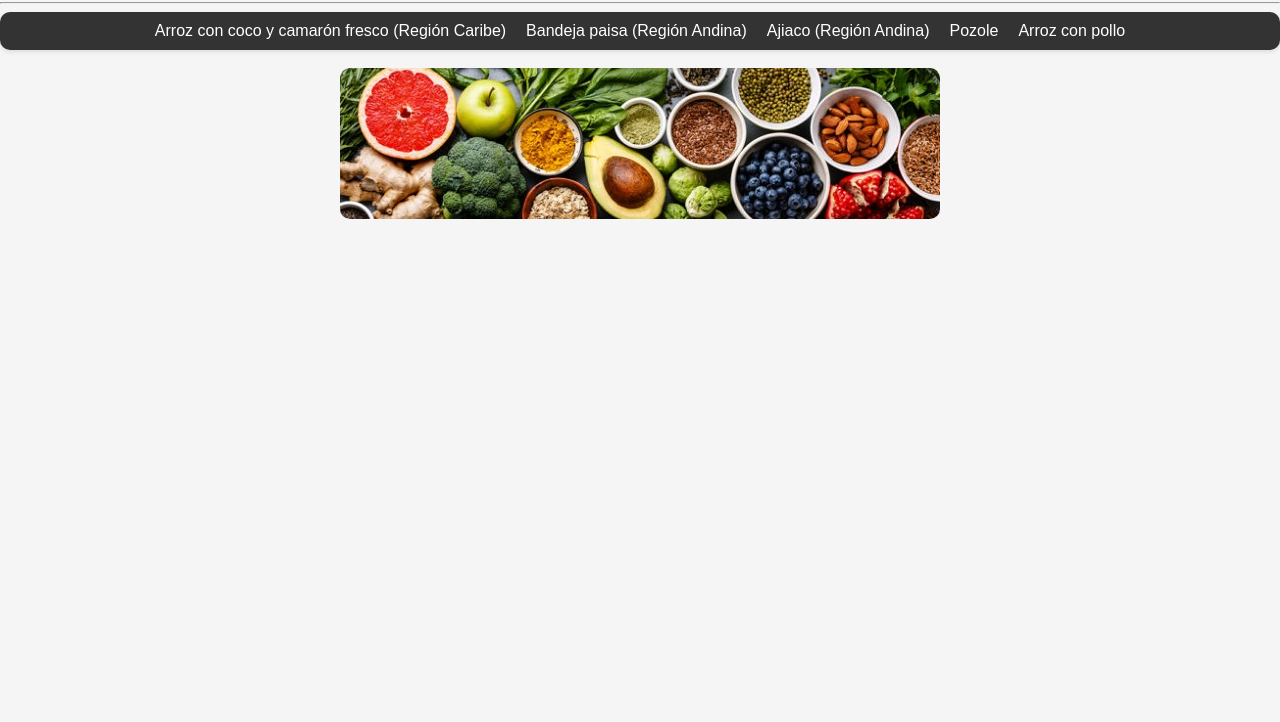
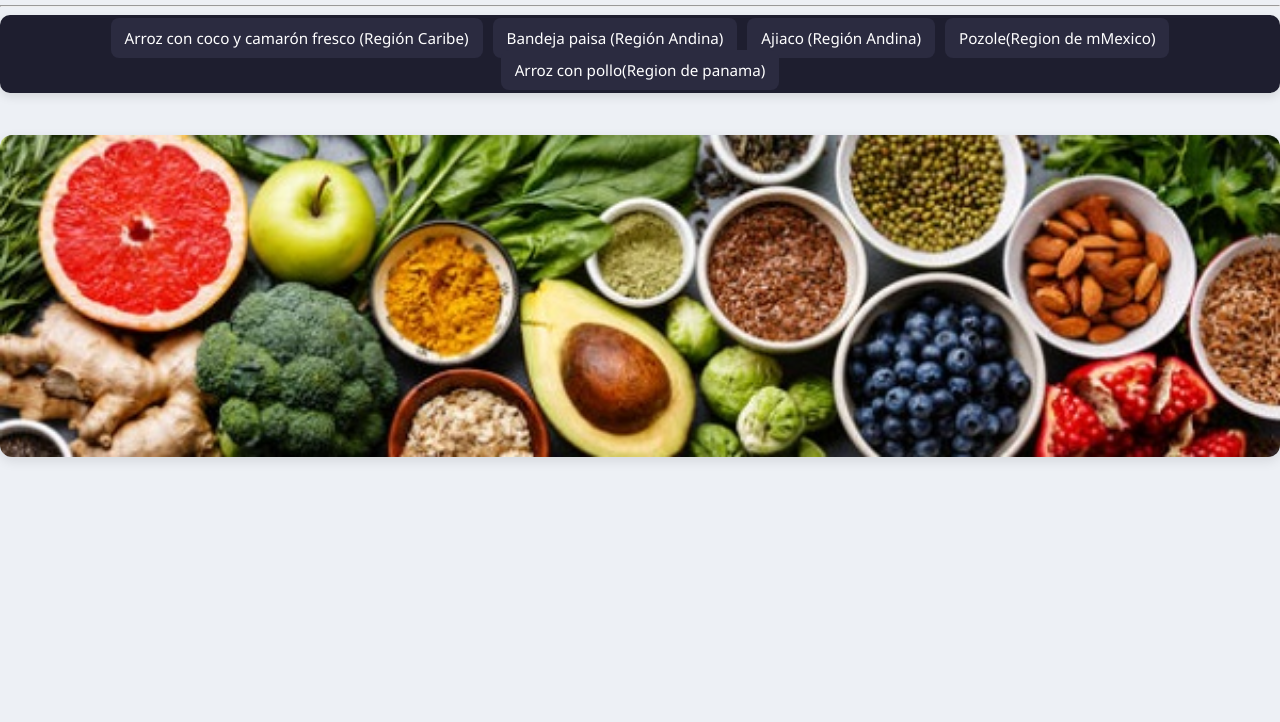
Before and after one commit to JoseGonzalez88/taller, a plain HTML site: page index.html in a window 1280 px wide. Shown: the part 78-800 px from the top of the page. Drawn offline with Linux system fonts and the light colour scheme.

Commit message:
remodelacion
cambios en el estilo y rutas

```diff
--- a/css/estilos.css
+++ b/css/estilos.css
@@ -1,34 +1,42 @@
 body {
-    font-family: Arial, sans-serif;
+    font-family: 'Segoe UI', sans-serif;
     margin: 0;
     padding: 0;
-    background-color: #f5f5f5; /* Color de fondo bonito */
+    background-color: #edf0f5;
+    color: #333;
 }
+
+h1 {
+    text-align: center;
+    color: #2c3e50;
+    font-size: 2rem;
+    margin: 20px 0;
+}
+
 .container {
-    max-width: 800px;
+    max-width: 1200px;
     margin: 0 auto;
+    padding: 0 20px;
     text-align: justify;
 }
 
-.banner img {
-    display: block;
-    margin: auto;
+/* NAVBAR */
+.navbar {
+    background-color: #1e1e2f;
+    padding: 12px 20px;
     border-radius: 10px;
     margin-bottom: 20px;
-}
-
-.navbar {
-    background-color: #333;
-    padding: 10px;
-    border-radius: 10px; /* Estilo de caja con bordes redondeados */
-    box-shadow: 0 2px 4px rgba(0, 0, 0, 0.1); /* Agrega una sombra suave */
+    box-shadow: 0 4px 10px rgba(0, 0, 0, 0.1);
 }
 
 .navbar ul {
-    list-style-type: none;
-    margin: 0 auto; /* Centra el navbar horizontalmente */
+    list-style: none;
+    display: flex;
+    flex-wrap: wrap;
+    justify-content: center;
+    margin: 0;
     padding: 0;
-    display: table;
+    gap: 10px;
 }
 
 .navbar li {
@@ -38,24 +46,24 @@ body {
 .navbar a {
     color: white;
     text-decoration: none;
-    padding: 10px;
+    background-color: #2b2b40;
+    padding: 10px 14px;
+    border-radius: 8px;
     transition: background-color 0.3s;
+    font-size: 0.95rem;
 }
 
 .navbar a:hover {
-    background-color: #555;
-    border-radius: 5px;
+    background-color: #44475a;
 }
 
-.box {
-    background-color: #f0f0f0;
-    border: 1px solid #ccc;
-    border-radius: 10px;
-    padding: 20px;
-    margin: 20px auto; /* Centra la caja horizontalmente */
-    max-width: 600px;
+/* BANNER */
+.banner img {
+    display: block;
+    margin: 0 auto 30px;
+    width: 100%;
+    max-height: 350px;
+    object-fit: cover;
+    border-radius: 12px;
+    box-shadow: 0 4px 12px rgba(0,0,0,0.1);
 }
-
-h1 {
-    text-align: center;
-}
--- a/index.html
+++ b/index.html
@@ -14,8 +14,8 @@
             <li><a href="paginas/Colombia/ajiaco.html">Arroz con coco y camarón fresco (Región Caribe)</a></li>
             <li><a href="paginas/Colombia/bandeja_paisa.html">Bandeja paisa (Región Andina)</a></li>
             <li><a href="paginas/Colombia/ajiaco.html">Ajiaco (Región Andina)</a></li>
-            <li><a href="paginas/Mexico/pozole.html">Pozole</a></li>
-            <li><a href="paginas/Panama/arrozconpollo.html">Arroz con pollo</a></li>
+            <li><a href="paginas/Mexico/pozole.html">Pozole(Region de mMexico)</a></li>
+            <li><a href="paginas/Panama/arrozconpollo.html">Arroz con pollo(Region de panama)</a></li>
         </ul>
     </nav>
     <br>
```
